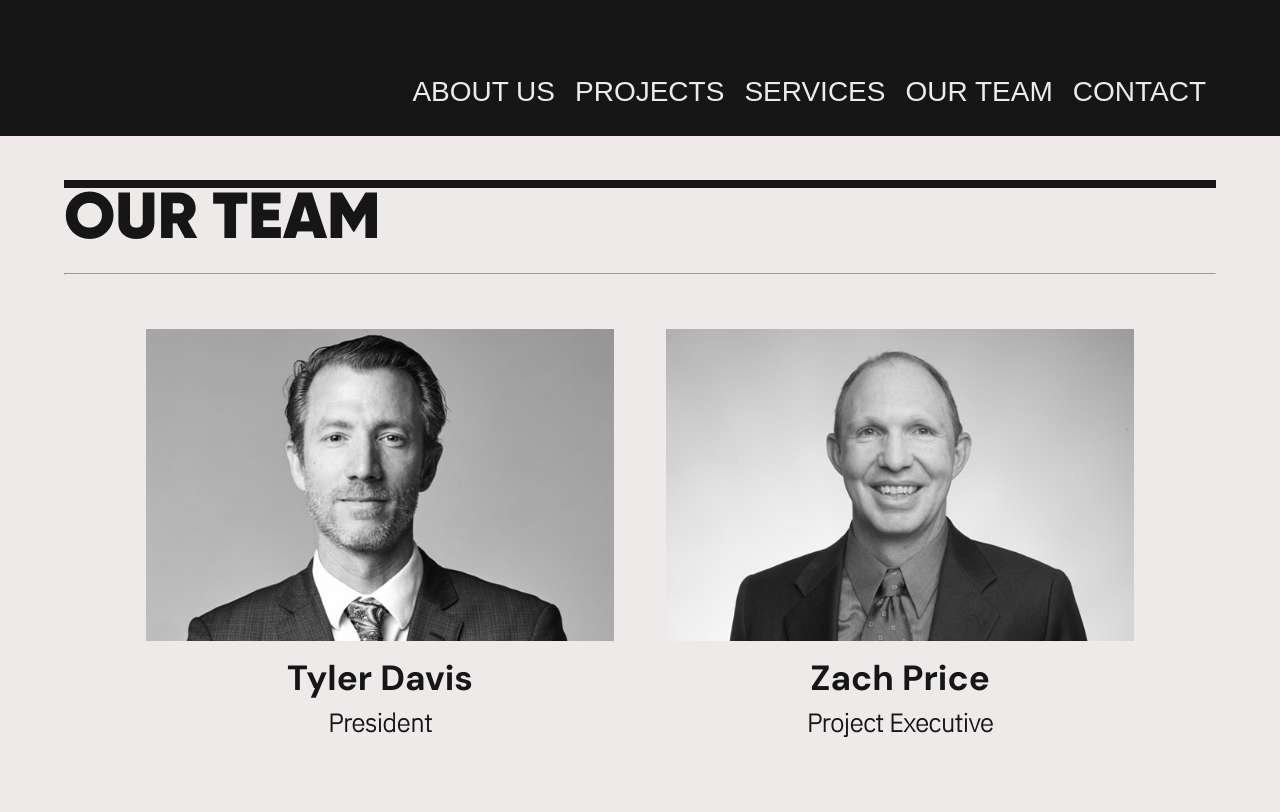
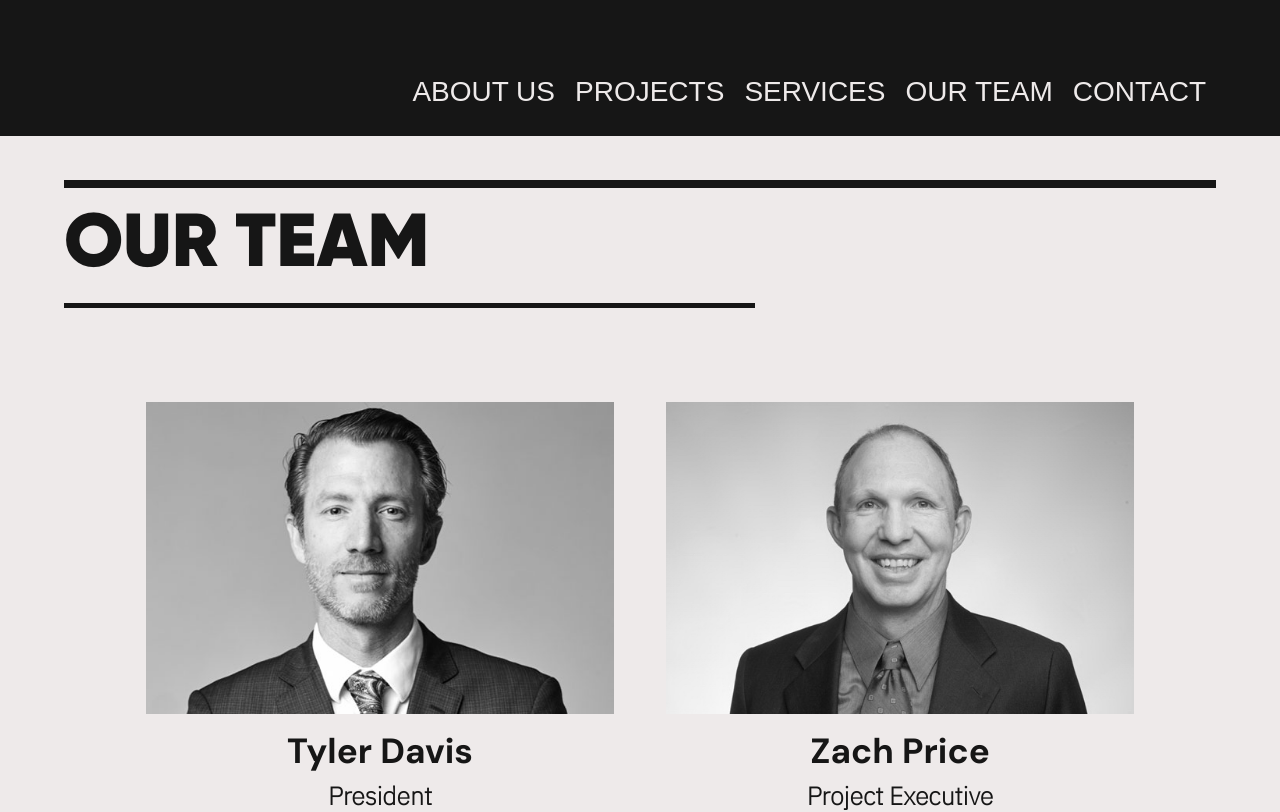
Before and after one commit to Md7113/Porter-LLC, a React (Create React App) app: page /team in a window 1280 px wide. Shown: the top 812 px of the page. Built offline with nearby package versions, Linux system fonts and the light colour scheme; a web font is replaced by a local one.

Commit message:
minor changes

```diff
--- a/src/css/pages/AllProjects.css
+++ b/src/css/pages/AllProjects.css
@@ -17,6 +17,7 @@
     height: 5px;
     margin-bottom: 40px;
     background-color: var(--red_orange);
+    border: none;
 }
 .allProjects {
 	display: flex;
--- a/src/css/pages/OurTeam.css
+++ b/src/css/pages/OurTeam.css
@@ -9,12 +9,21 @@
 
 .allTeamContainer h1{
     color: var(--porter_black);
-    font-size: 65px;
+    font-size: 75px;
     border-top: 8px solid var(--porter_black);
-    margin-bottom: 20px;
+    padding-top: 20px;
+	margin-bottom: 20px;
     font-family: var(--title_font);
 }
 
+.allTeamContainer hr{
+    width: 60%;
+    color: var(--porter_black);
+    height: 5px;
+    margin-bottom: 40px;
+    background-color: var(--porter_black);
+    border: none;
+}
 .allTeam {
     display: flex;
     flex-wrap: wrap;
--- a/src/css/pages/Project.css
+++ b/src/css/pages/Project.css
@@ -10,6 +10,7 @@
 	margin: 0 5%;
     height: 8px;
     background-color: var(--ebb_white);
+
 }
 .projectSection .projectTitleContent hr{
     color:var(--ebb_white);
@@ -17,6 +18,7 @@
 	margin: 5px;
 	width: 100%;
     background-color: var(--ebb_white);
+	border: none;
 }
 
 .projectContainer {
--- a/src/css/pages/Services.css
+++ b/src/css/pages/Services.css
@@ -17,6 +17,7 @@
     height: 5px;
     margin-bottom:20px;
     background-color: var(--red_orange);
+    border: none;
 }
 .allServices {
 	display: flex;
```
